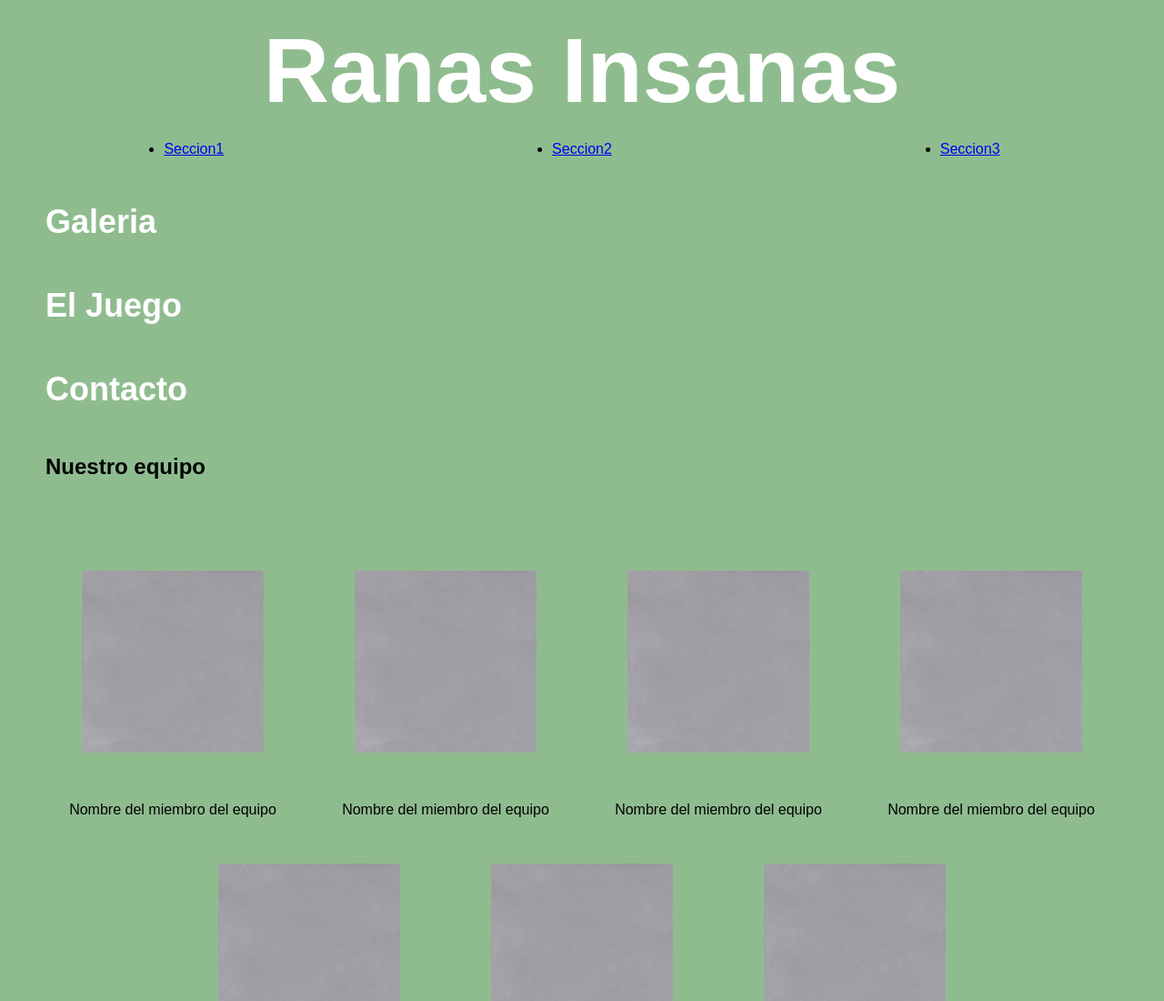
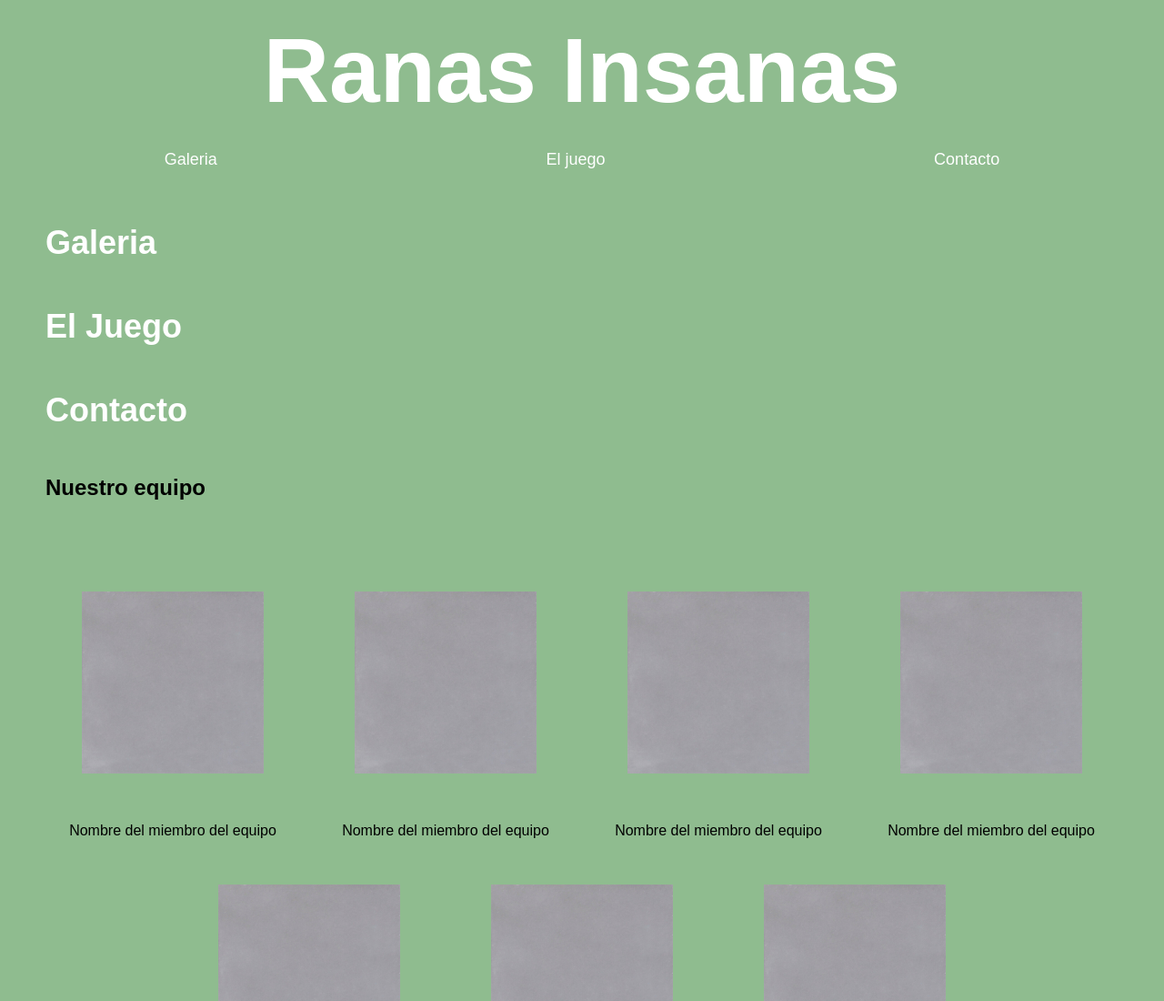
Before and after one commit to alonsogg99/Ranas-Raneras, a plain HTML site: page Web/index.html in a window 1280 px wide. Shown: the top 1100 px of the page at 91% size. Drawn offline with Linux system fonts and the light colour scheme; a web font is replaced by a local one.

Commit message:
Cositas de css añadidas

```diff
--- a/Web/css/styles.css
+++ b/Web/css/styles.css
@@ -28,12 +28,6 @@ h3 {
     padding: 20px;
 }
 
-nav ul {
-    display: flex;
-    flex-direction: row;
-    justify-content: space-around;
-}
-
 #map {
     display: flex;
     flex-direction: column;
@@ -61,3 +55,33 @@ nav ul {
     display: flex;
     justify-content: center;
 }
+
+
+nav {
+    background-color: black;
+    font-size: 18px;
+}
+
+nav ul {
+    display: flex;
+    flex-direction: row;
+    justify-content: space-around;
+    list-style: none;
+    margin: 0;
+    padding: 0;
+}
+
+nav li {
+    display: inline-block;
+}
+
+nav li a {
+    display: block;
+    padding: 10px 15px;
+    color: #fff;
+    text-decoration: none;
+}
+
+nav li a:hover {
+    background-color: #555;
+}
--- a/Web/index.html
+++ b/Web/index.html
@@ -17,13 +17,13 @@
             <nav>
                 <ul>
                     <li>
-                        <a href="#galeria">Seccion1</a>
+                        <a href="#galeria">Galeria</a>
                     </li>
                     <li>
-                        <a href="#juego">Seccion2</a>
+                        <a href="#juego">El juego</a>
                     </li>
                     <li>
-                        <a href="#contacto">Seccion3</a>
+                        <a href="#contacto">Contacto</a>
                     </li>
                 </ul>
             </nav>
```
